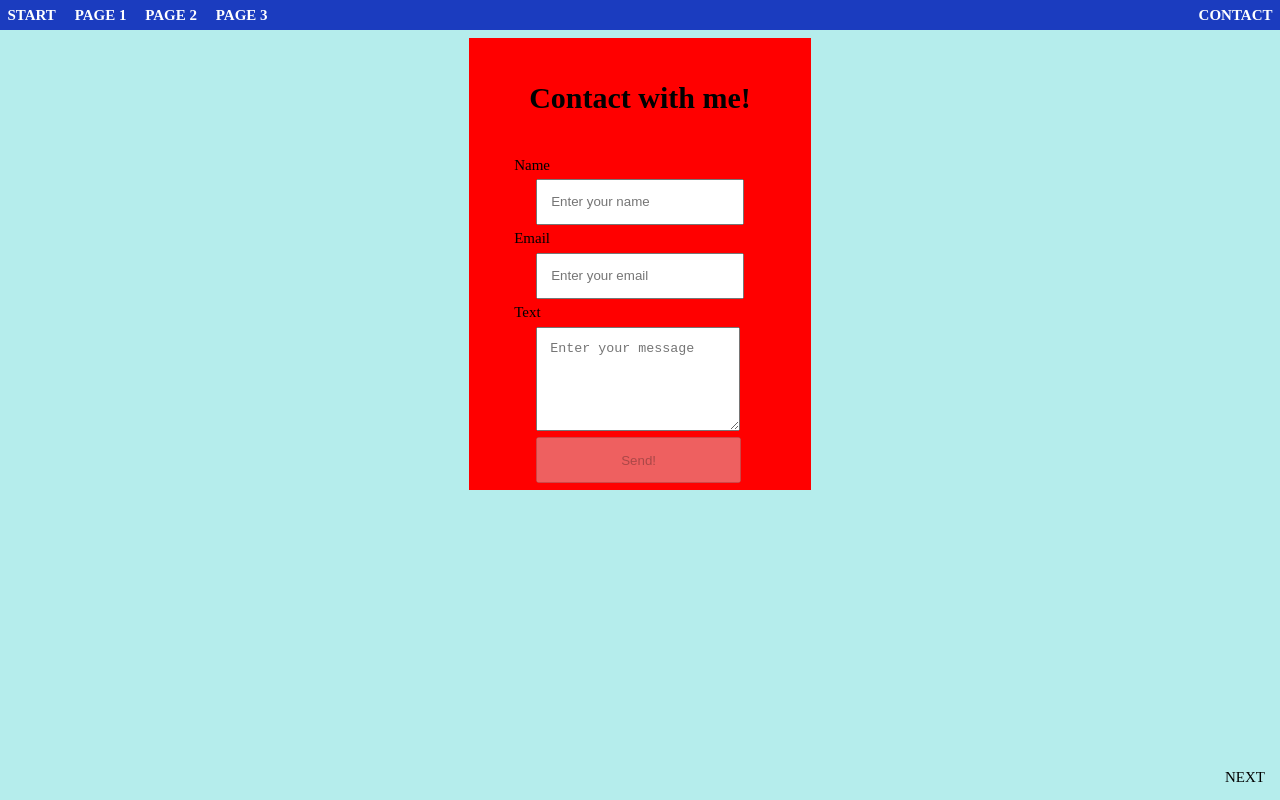
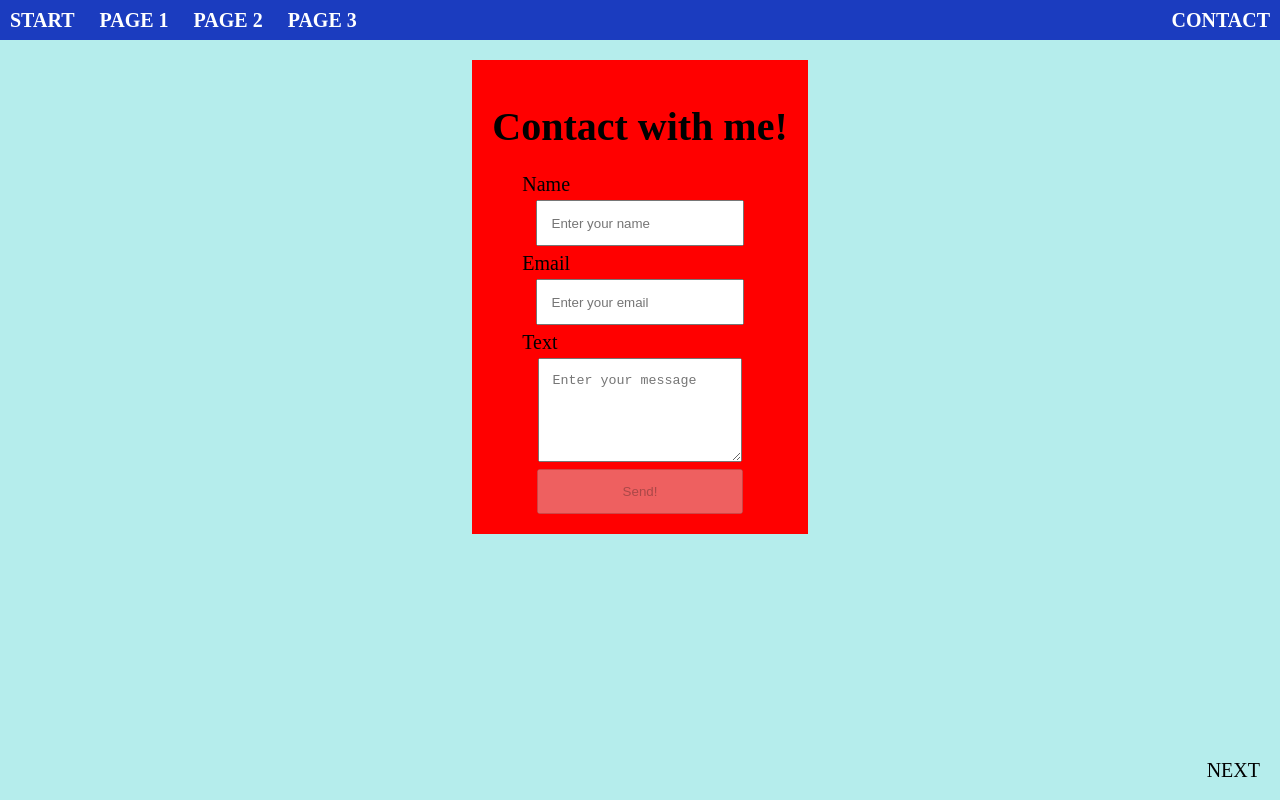
Before and after one commit to Grelory/website, a plain HTML site: page contact.html in a window 1280 px wide. Drawn offline with Linux system fonts and the light colour scheme.

Commit message:
remodeling after contact.html validation

```diff
--- a/css/style.css
+++ b/css/style.css
@@ -1,6 +1,6 @@
 body {
 	background-color: #b5edec;
-	font: normal normal 15px/1 "Times New Roman";
+	font: normal normal 20px/1 "Times New Roman";
 }
 
 body header {
@@ -48,29 +48,25 @@ body footer {
 	right: 1em;
 }
 
-body div form {
+div form {
+	display: flex;
+	flex-direction: column;
+	align-items: center;
 	background-color: red;
-}
-
-h1 {
-	display: block;
 	margin: 0.5em 1em;
 	padding: 1em 1em;
 }
 
-input, textarea {
-	display: block;
-	margin: 0.5em 5em;
+div form label {
+	align-self: flex-start;
+	margin-left: 1.5em;
+}
+
+div form input, div form textarea {
+	margin: 0.5em 2em;
 	padding: 1em 1em;
 }
 
-button {
-	display: block;
-	margin: 0.5em 5em;
+div form button {
 	padding: 1em 6.25em;
-
 }
-
-label {
-	margin: 0em 3em;
-}
```
